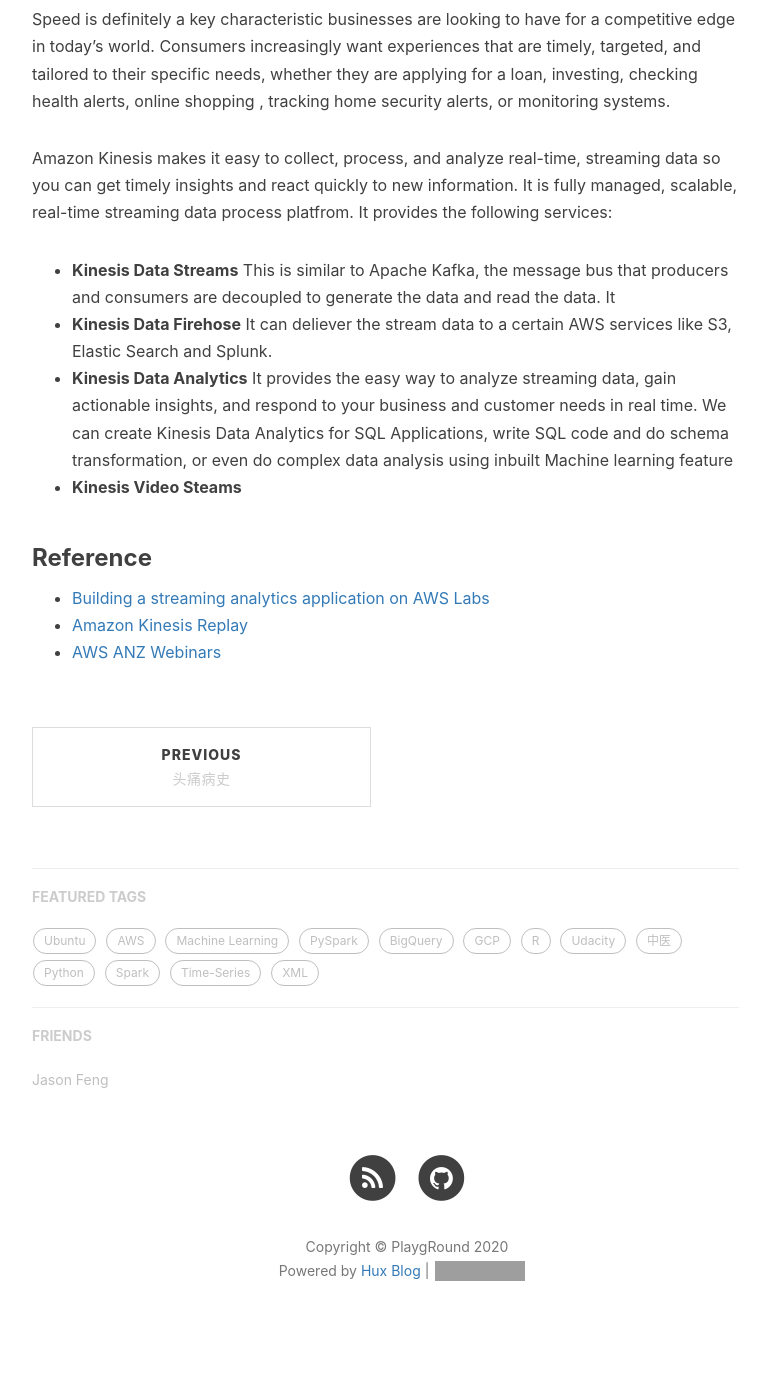
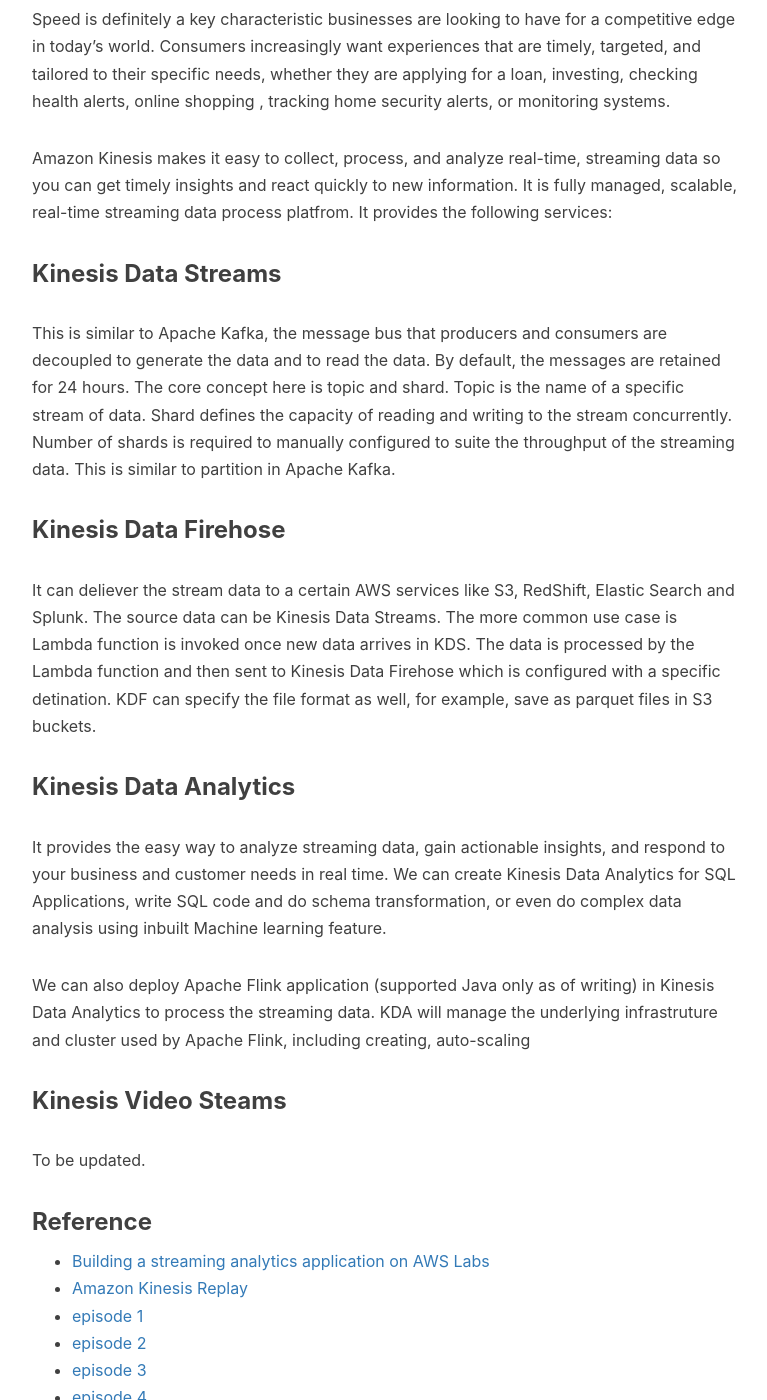
Before and after one commit to q15928/q15928.github.io, a Jekyll site: the page built from _posts/2020-06-27-aws-kinesis.md, in a window 1280 px wide and 1400 px high, scrolled down 618 px. Shown: the whole window, without its empty margins (233-1000 px from the left). Built offline with Jekyll 4.4.1, drawn with Linux system fonts in a browser that asks for light colours; nearby versions of some CDN libraries; comment, search, counter and statistics services are not loaded; before the commit the page ends 1993 px from its top, so only the background shows below that; some of the changed text lies outside the part shown; grey boxes are pictures that could not be loaded.

Commit message:
Updated aws kinesis

```diff
--- a/_posts/2020-06-27-aws-kinesis.md
+++ b/_posts/2020-06-27-aws-kinesis.md
@@ -10,23 +10,31 @@ tags:
     - Kinesis
     - Streaming Processing
 ---
-Notes from workshops of building a streaming data platform on AWS.
+Notes from the workshops of building a streaming data platform on AWS.
 <!--more-->
 
 Speed is definitely a key characteristic businesses are looking to have for a competitive edge in today’s world. Consumers increasingly want experiences that are timely, targeted, and tailored to their specific needs, whether they are applying for a loan, investing, checking health alerts, online shopping , tracking home security alerts, or monitoring systems.
 
 Amazon Kinesis makes it easy to collect, process, and analyze real-time, streaming data so you can get timely insights and react quickly to new information. It is fully managed, scalable, real-time streaming data process platfrom. It provides the following services:
 
-- **Kinesis Data Streams**
-This is similar to Apache Kafka, the message bus that producers and consumers are decoupled to generate the data and read the data. It
-- **Kinesis Data Firehose**
-It can deliever the stream data to a certain AWS services like S3, Elastic Search and Splunk.
-- **Kinesis Data Analytics**
-It provides the easy way to analyze streaming data, gain actionable insights, and respond to your business and customer needs in real time. We can create Kinesis Data Analytics for SQL Applications, write SQL code and do schema transformation, or even do complex data analysis using inbuilt Machine learning feature
-- **Kinesis Video Steams**
+### Kinesis Data Streams
+This is similar to Apache Kafka, the message bus that producers and consumers are decoupled to generate the data and to read the data. By default, the messages are retained for 24 hours. The core concept here is topic and shard. Topic is the name of a specific stream of data. Shard defines the capacity of reading and writing to the stream concurrently. Number of shards is required to manually configured to suite the throughput of the streaming data. This is similar to partition in Apache Kafka.
+### Kinesis Data Firehose
+It can deliever the stream data to a certain AWS services like S3, RedShift, Elastic Search and Splunk. The source data can be Kinesis Data Streams. The more common use case is Lambda function is invoked once new data arrives in KDS. The data is processed by the Lambda function and then sent to Kinesis Data Firehose which is configured with a specific detination. KDF can specify the file format as well, for example, save as parquet files in S3 buckets.
+### Kinesis Data Analytics
+It provides the easy way to analyze streaming data, gain actionable insights, and respond to your business and customer needs in real time. We can create Kinesis Data Analytics for SQL Applications, write SQL code and do schema transformation, or even do complex data analysis using inbuilt Machine learning feature.
+
+We can also deploy Apache Flink application (supported Java only as of writing) in Kinesis Data Analytics to process the streaming data. KDA will manage the underlying infrastruture and cluster used by Apache Flink, including creating, auto-scaling
+
+### Kinesis Video Steams
+To be updated.
 
 
 ### Reference
 - [Building a streaming analytics application on AWS Labs](https://kinesis-immersion-day1.s3.amazonaws.com/immersionday/README.html)
 - [Amazon Kinesis Replay](https://github.com/aws-samples/amazon-kinesis-replay)
+- [episode 1](https://anz-resources.awscloud.com/anz-webinars-on-demand-developer/episode-1-real-time-data-processing-core-concepts-and-create-your-first-data-stream-3)
+- [episode 2](https://anz-resources.awscloud.com/anz-webinars-on-demand-developer/episode-2-stream-data-processing-with-kinesis-data-firehose-and-aws-lambda-3)
+- [episode 3](https://anz-resources.awscloud.com/anz-webinars-on-demand-developer/episode-3-serverless-stream-processing-with-sql-3)
+- [episode 4](https://anz-resources.awscloud.com/anz-webinars-on-demand-developer/episode-4-building-end-to-end-stream-processing-pipeline-3)
 - [AWS ANZ Webinars](https://anz-resources.awscloud.com/anz-webinars-on-demand)
```
